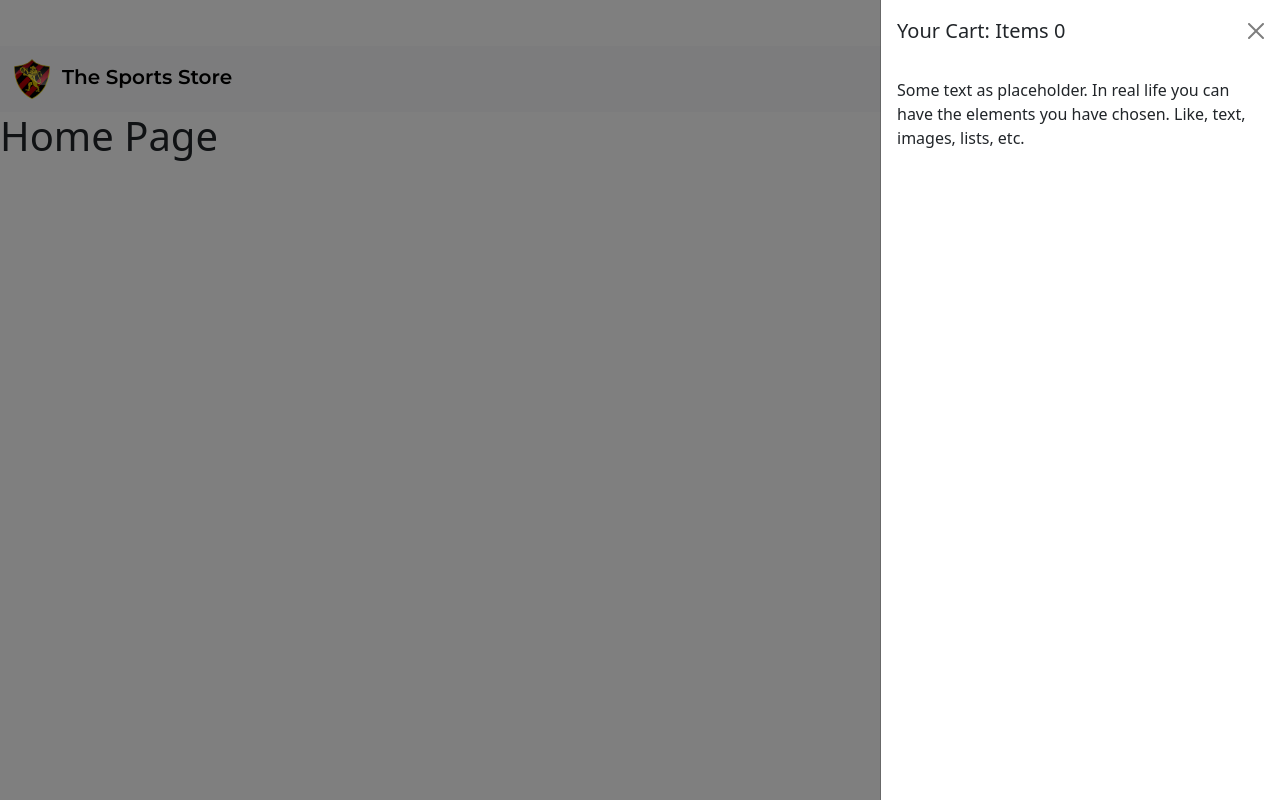
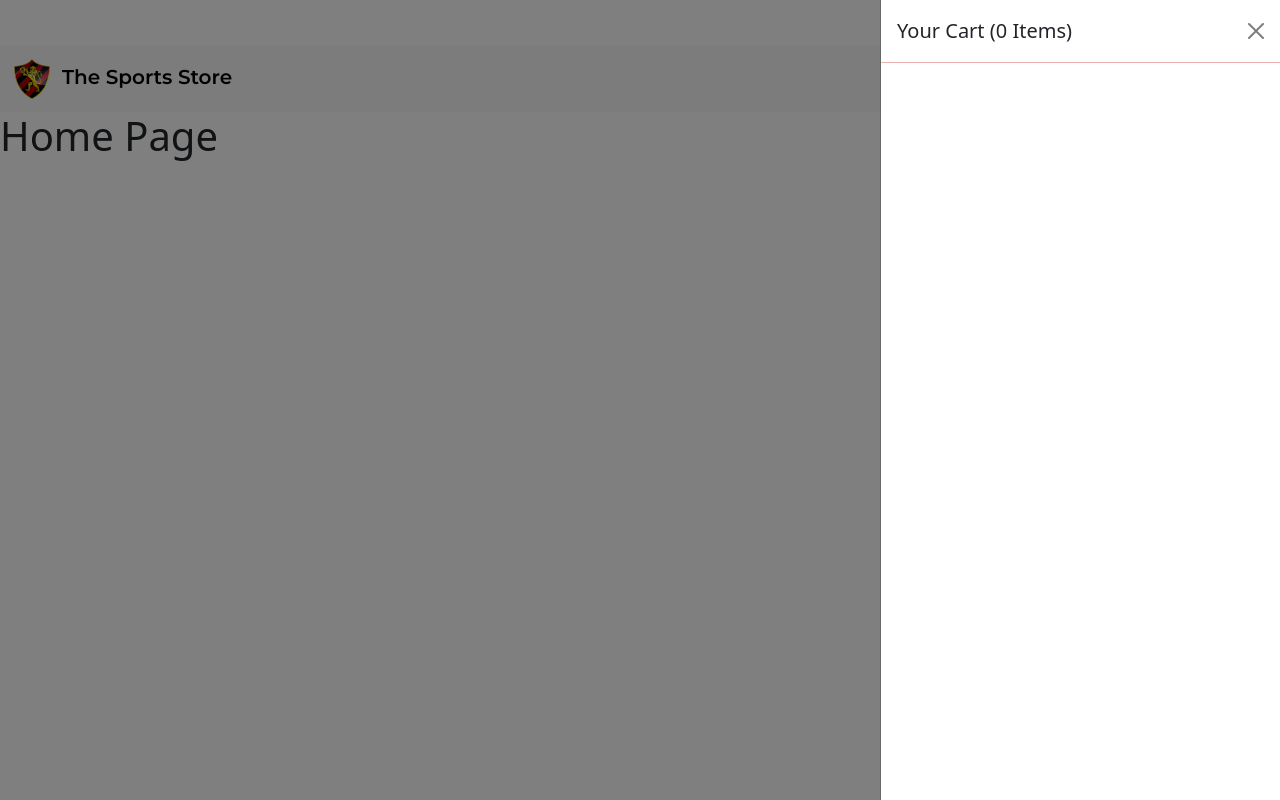
Before and after one commit to SyedaFatima002/Web_Project_i211213_i211186, a React (Vite) app in the folder frontend/mysportsshop/: page / in a window 1280 px wide. Both pictures are taken after a click on the picture 1195 px from the left and 24 px from the top of the page. Built offline with nearby package versions, Linux system fonts and the light colour scheme.

Commit message:
set up cart

```diff
--- /dev/null
+++ b/frontend/mysportsshop/src/CSS/cart.css
@@ -0,0 +1,3 @@
+.titleborder{
+    border-bottom: 1px solid rgb(235, 177, 177);
+}
--- a/frontend/mysportsshop/src/Components/Cart.jsx
+++ b/frontend/mysportsshop/src/Components/Cart.jsx
@@ -2,10 +2,51 @@
 import { useState } from "react";
 import Offcanvas from 'react-bootstrap/Offcanvas';
 import cart from '../Assets/cart.svg'
+import '../CSS/cart.css';
+import Container from 'react-bootstrap/Container';
+import Row from 'react-bootstrap/Row';
+import Col from 'react-bootstrap/Col';
+
+function DisplayItem() {
+    const { products, updateQuantity } = useCart();
+    const [quantity, setQuantity] = useState(1);
+
+    console.log(products)
+    return (
+        <>
+            {products && products.length>0 &&
+            (products.map((item, index)=>{
+                return (
+                  <Container className="titleborder" key={index}>
+                    <Row>
+                        <Col ></Col>
+                        <Col>
+                            <img alt={index}
+                                src={item.image}
+                                width="80px"
+                                height="80px"/>
+                        </Col>
+                        <Col xs={7}>
+                            {item.productname}<br></br>
+                            {item.quantity} x ${item.unitprice}
+                        </Col>
+                        <Col>
+
+                        </Col>
+                    </Row>
+                  </Container>
+                );
+            }))
+            }
+        </>
+    );
+}
+
+
 
 function Cart() {
     const [show, setShow] = useState(false);
-    const {items}=useCart();
+    const { items } = useCart();
 
     const handleClose = () => setShow(false);
     const handleShow = () => setShow(true);
@@ -20,12 +61,12 @@
             />
 
             <Offcanvas show={show} onHide={handleClose} placement={'end'} name={'end'}>
-                <Offcanvas.Header closeButton>
-                    <Offcanvas.Title>Your Cart: Items {items}</Offcanvas.Title>
+                <Offcanvas.Header closeButton className="titleborder">
+                    <Offcanvas.Title>Your Cart ({items} Items)</Offcanvas.Title>
                 </Offcanvas.Header>
                 <Offcanvas.Body>
-                    Some text as placeholder. In real life you can have the elements you
-                    have chosen. Like, text, images, lists, etc.
+                    <DisplayItem />
+
                 </Offcanvas.Body>
             </Offcanvas>
 
--- a/frontend/mysportsshop/src/Components/WishItem.jsx
+++ b/frontend/mysportsshop/src/Components/WishItem.jsx
@@ -72,7 +72,7 @@
                                 {item.name}
                             </span>
                         </Col>
-                        <Col>{item.price}</Col>
+                        <Col>$ {item.price}</Col>
                         <Col>{item.soldout?"Out of Stock":"In Stock"}</Col>
                         <Col>
                             <Button variant="outline-warning" size="sm">Add to Cart</Button>{' '}
--- a/frontend/mysportsshop/src/Hooks/useCart.js
+++ b/frontend/mysportsshop/src/Hooks/useCart.js
@@ -8,7 +8,8 @@
         unitprice:0,
         options:[],
         discount:[],
-        quantity:1
+        quantity:1,
+        image:''
     },
     products:[],
     totalAmount:0,
@@ -19,6 +20,7 @@
     addToCart: (product, paymentMethod)=>{
         set((state)=>{
             const newProduct=[...state.products, { ...state.productSchema, ...product }]
+
             let Total=state.totalAmount + (product.unitprice*product.quantity)
             let newTotal=Total
             let sumDiscount=product.discount? product.discount.reduce((acc, disc)=> acc+disc, 0):0
--- a/frontend/mysportsshop/src/Pages/ItemDisplay.jsx
+++ b/frontend/mysportsshop/src/Pages/ItemDisplay.jsx
@@ -22,7 +22,7 @@
 
 //titles and soldout symbol
 function ProductTitle({ data }) {
-    let sumDiscount = data.discount? data.discount.reduce((acc, disc) => acc + disc, 0):0
+    let sumDiscount = data.discount ? data.discount.reduce((acc, disc) => acc + disc, 0) : 0
     const discounted = ((100 - sumDiscount) * data.price) / 100
 
     return (
@@ -153,7 +153,7 @@
     const handleRadioChange = (value) => {
         console.log(value)
         setRadioValue(value);
-        newProduct.options[0]=value
+        newProduct.options[0] = value
     };
 
     return (
@@ -185,7 +185,7 @@
     const handleRadioChange = (value) => {
         console.log(value)
         setRadioVal(value);
-        newProduct.options[1]=value
+        newProduct.options[1] = value
     };
 
     return (
@@ -213,14 +213,15 @@
 //quantity button
 //add to cart option
 //follow brand option
-function FinalButtons({newProduct}) {
+function FinalButtons({ newProduct }) {
     const [quantity, setQuantity] = useState(1);
     const { addToCart } = useCart((state) => state);
+    const { products } = useCart()
 
     const handleAddToCart = () => {
-        newProduct.quantity=quantity
-        console.log(newProduct)
+        newProduct.quantity = quantity
         addToCart(newProduct, 'cash on delivery')
+
         alert('Added to Cart');
     };
 
@@ -259,15 +260,16 @@
     console.log(data)
 
     //storing new product in cart
-    const newProduct = data? {
+    const newProduct = data ? {
         productID: data._id,
         productname: data.name,
         brand: data.brandname,
         unitprice: data.price,
         options: ['color', 'option'],
         discount: data.discount,
-        quantity: 1
-    }:null;
+        quantity: 1,
+        image:data.image
+    } : null;
 
     return (
         <>
@@ -307,9 +309,9 @@
                                     <div className="bordertop"></div>
                                     <Color data={data} newProduct={newProduct} />
                                     <div className="bordertop"></div>
-                                    <Size data={data} newProduct={newProduct}/>
+                                    <Size data={data} newProduct={newProduct} />
                                     <div className="bordertop"></div>
-                                    <FinalButtons newProduct={newProduct}/>
+                                    <FinalButtons newProduct={newProduct} />
                                 </div>
                             </Col>
                         </Row>
```
